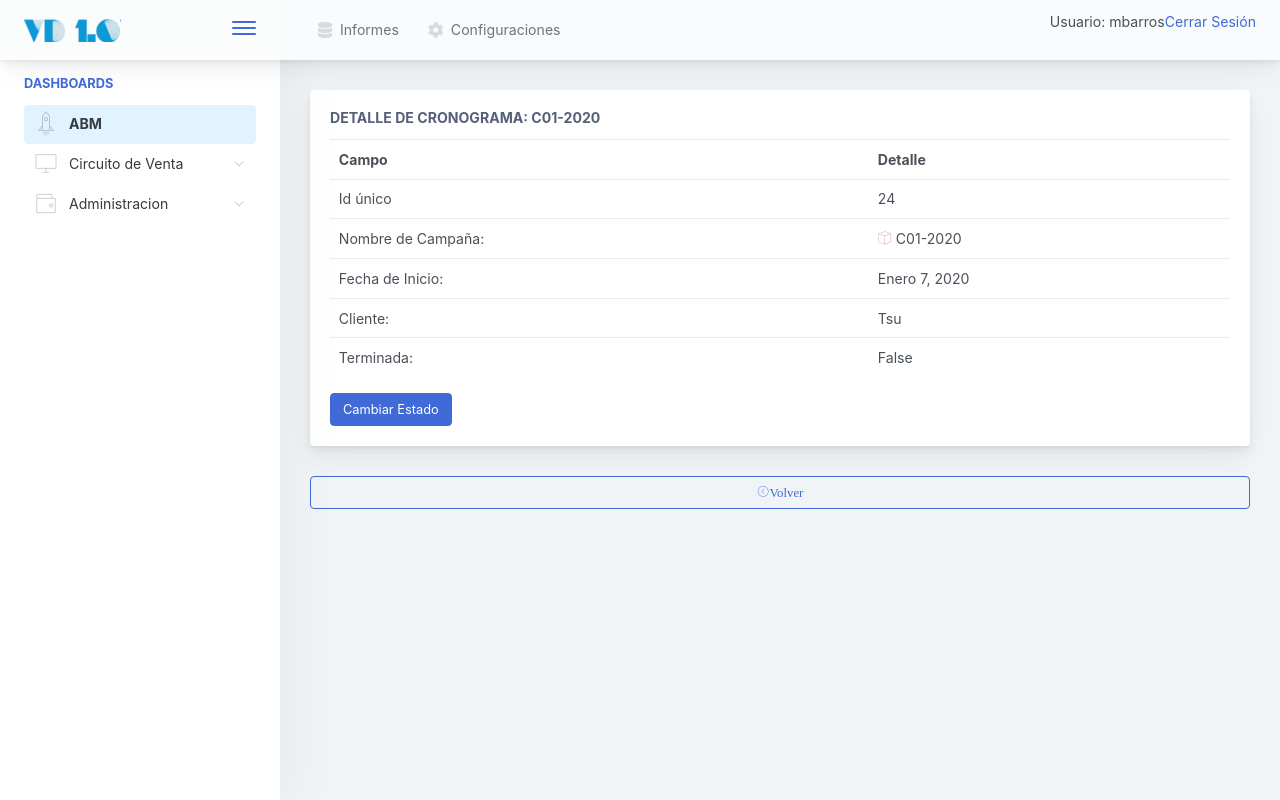
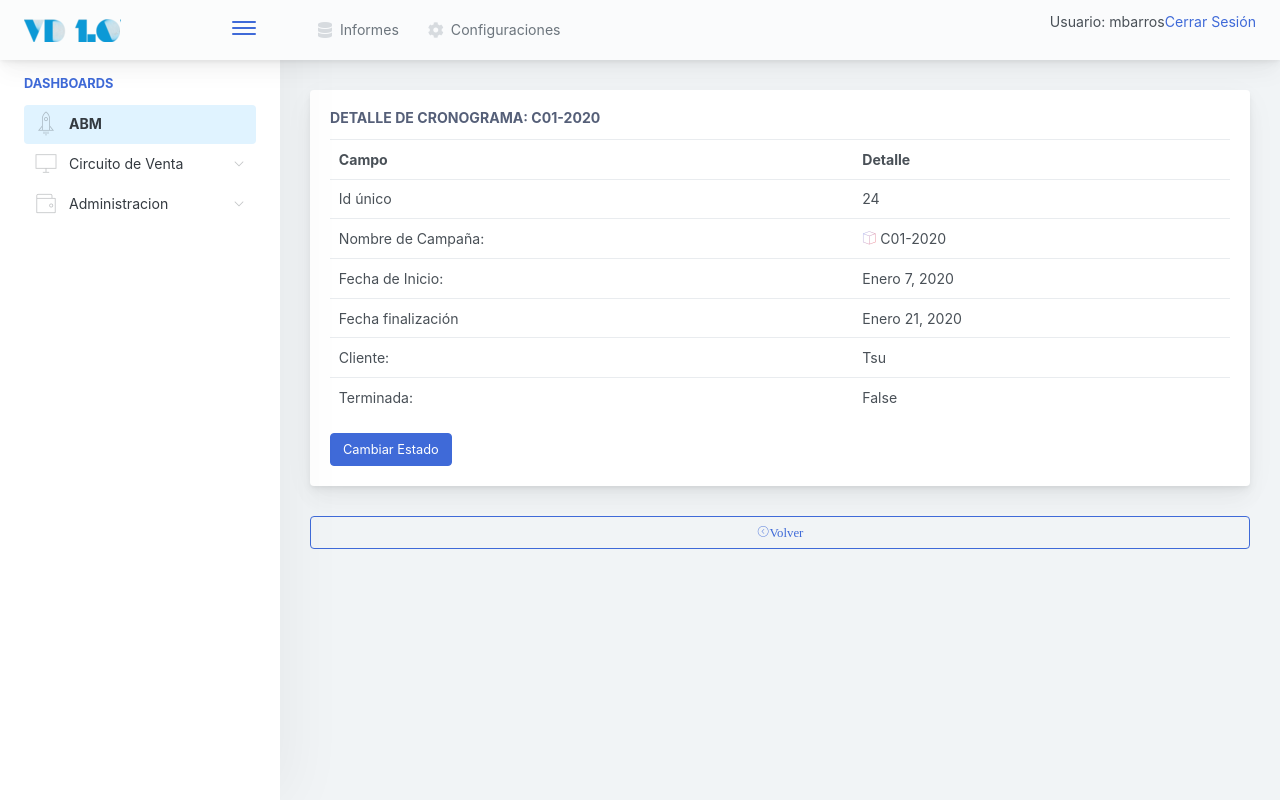
Before and after one commit to DevManuelBarros/vd10, a Django app: page /venta/cronograma/detalle/24 in a window 1280 px wide. Run offline with Django 3.2, Linux system fonts and the light colour scheme; a user stored in the database is signed in; data comes from the database, SQL or seed files in the repository; both versions use the stored data as it was after the commit; some libraries are stand-ins or nearby versions.

Commit message:
17-10-2019-Ubuntu3

```diff
--- a/inicio/templates/venta/cronograma_detail.html
+++ b/inicio/templates/venta/cronograma_detail.html
@@ -33,13 +33,21 @@
 		        {{ cronograma.fecha_inicio }}
 		      </td>
 		      </tr>
-
+		       <tr>
+		      <td>
+		      Fecha finalización
+		      </td>
+		      <td>
+		      	{{ cronograma.fecha_finalizacion }}
+		      </td>
+		      </tr>
 		      <tr>
 		      <td>Cliente: </td>
 		      <td>
 		        {{ cronograma.cliente }}
 		        </td>
 		      </tr>
+
 		      <tr>
 		      <td>Terminada:</td>
 		      <td id="id_estado">
--- a/inicio/templates/venta/cronograma_list.html
+++ b/inicio/templates/venta/cronograma_list.html
@@ -38,6 +38,7 @@
 		  <tr>
 		    <th>Nombre</th>
 		    <th>Fecha Inicio</th>
+		    <th>Fecha Finalización</th>
 		    <th>Cliente</th>
 		    <th>Terminada</th>
 		    <th>Ver Detalle</th>
@@ -50,6 +51,9 @@
 		      </td>
 		      <td>
 		        {{cronograma.fecha_inicio }}
+		      </td>
+		      <td>
+		        {{cronograma.fecha_finalizacion }}
 		      </td>
 		      <td>
 		        {{cronograma.cliente}}
--- a/venta/forms.py
+++ b/venta/forms.py
@@ -53,7 +53,7 @@ class CronogramaCreateForm(forms.ModelForm):
 		model = Cronograma
 		fields = ['nombre', 'cliente',  'fecha_inicio', 'fecha_finalizacion']
 		widgets = 	{
-            'nombre'				: forms.TextInput(attrs={'class': 'form-control'}),
+            'nombre'				: forms.TextInput(attrs={'class': 'form-control', 'placeholder' : 'Ingrese un nombre, ejemplo: C14-2019'}),
             'cliente' 				: forms.Select(attrs={'class' : 'form-control'}),
             'fecha_inicio' 			: forms.DateInput(attrs={'class' : 'form-control', 'type' : 'date'}),
             'fecha_finalizacion' 	: forms.DateInput(attrs={'class' : 'form-control', 'type' : 'date'}),
```
Also changed, not shown: db.sqlite3.
